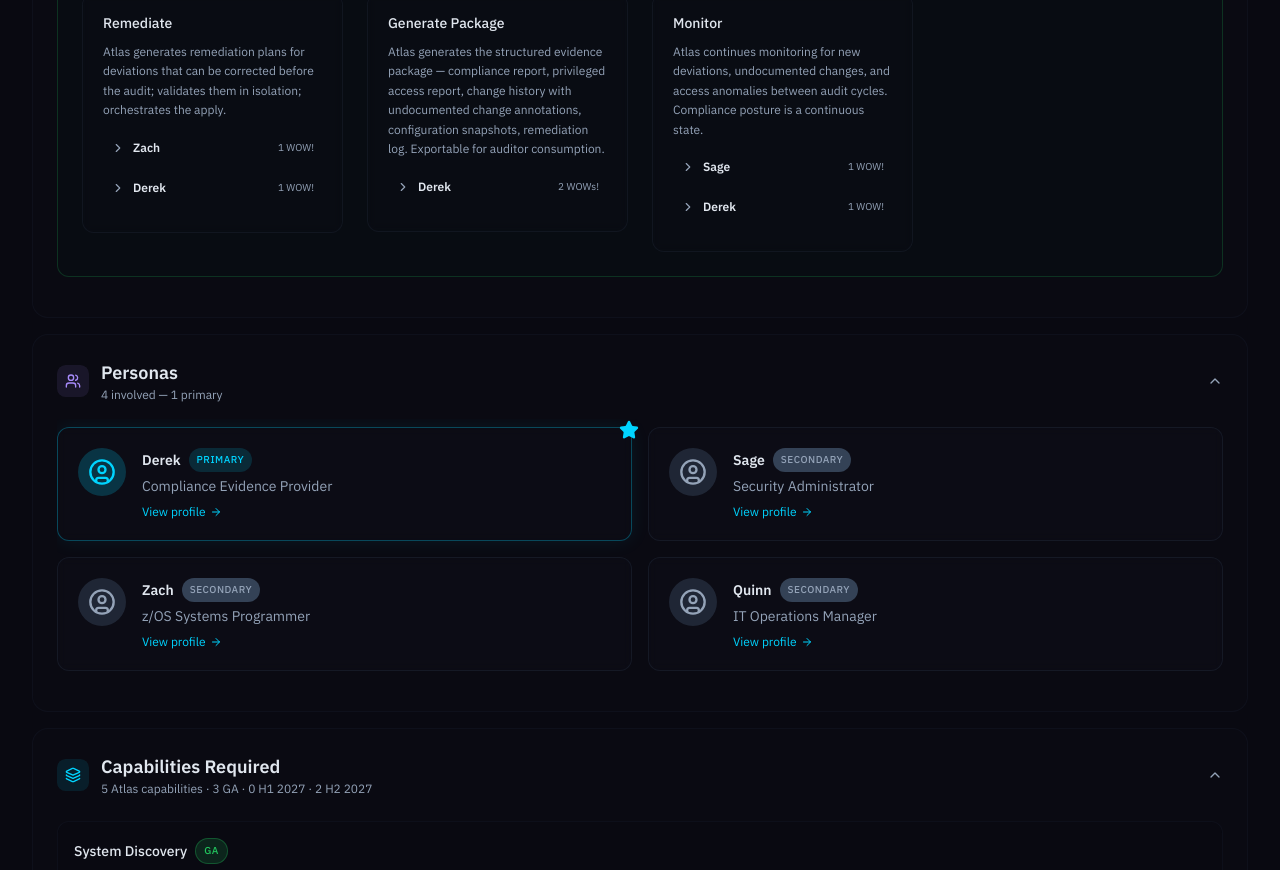
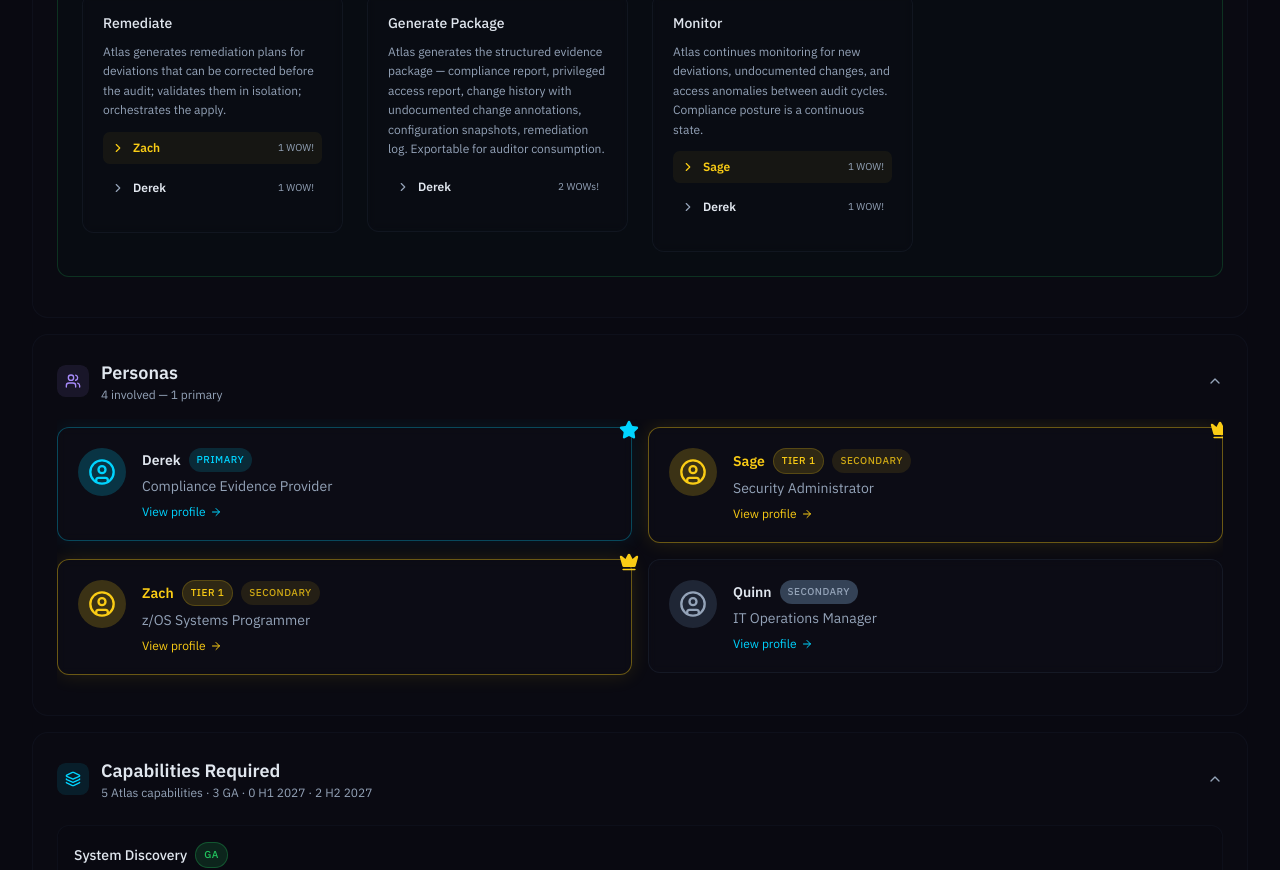
Before and after one commit to mhoss32/sg-b6d24aca-d63b-4ab2-bc2a-15a5c57bb0f9-1787236391, a Next.js app: page /usecase/uc-01 in a window 1280 px wide. Shown: the part 1900-2770 px from the top of the page. Built offline with nearby package versions, Linux system fonts and the light colour scheme.

Commit message:
feat(ui): add tier 1 persona highlighting

```diff
--- a/src/components/FlowDiagram.tsx
+++ b/src/components/FlowDiagram.tsx
@@ -16,7 +16,7 @@ import {
   Coins,
 } from "lucide-react";
 import type { FlowStage, FlowDiagram as FlowDiagramType, FlowMarker, ExternalTouchpoint } from "@/data/productData";
-import { externalProducts } from "@/data/productData";
+import { externalProducts, isTier1Persona } from "@/data/productData";
 import type { LucideIcon } from "lucide-react";
 import { getUnitConsumption } from "@/data/unitConsumption";
 import type { StepConsumption } from "@/data/unitConsumption";
@@ -824,18 +824,22 @@ function StageCard({
         {!isManaging && Object.entries(grouped).map(([persona, markers]) => {
           const key = `${index}-${persona}`;
           const isExpanded = expandedPersonas[key];
+          const tier1 = isTier1Persona(persona);
           return (
             <div key={persona} className="mb-2">
               <button
                 onClick={() => onTogglePersona(key)}
-                className="flex items-center gap-2 w-full text-left py-1.5 px-2 rounded-md hover:bg-muted/30 transition-colors"
+                className={cn(
+                  "flex items-center gap-2 w-full text-left py-1.5 px-2 rounded-md transition-colors",
+                  tier1 ? "hover:bg-gold/10 bg-gold/5" : "hover:bg-muted/30"
+                )}
               >
                 {isExpanded ? (
-                  <ChevronDown className="w-3.5 h-3.5 text-muted-foreground" />
+                  <ChevronDown className={cn("w-3.5 h-3.5", tier1 ? "text-gold" : "text-muted-foreground")} />
                 ) : (
-                  <ChevronRight className="w-3.5 h-3.5 text-muted-foreground" />
+                  <ChevronRight className={cn("w-3.5 h-3.5", tier1 ? "text-gold" : "text-muted-foreground")} />
                 )}
-                <span className="text-xs font-semibold text-foreground">{persona}</span>
+                <span className={cn("text-xs font-semibold", tier1 ? "text-gold" : "text-foreground")}>{persona}</span>
                 <span className="text-[10px] text-muted-foreground ml-auto">
                   {markers.length} {markers.length === 1 ? ("pain" in config ? "pain point" : "WOW!") : ("pain" in config ? "pain points" : "WOWs!")}
                 </span>
--- a/src/components/PersonaCard.tsx
+++ b/src/components/PersonaCard.tsx
@@ -2,8 +2,9 @@
 
 import React from "react";
 import Link from "next/link";
-import { User, Star, UserCircle, ArrowRight } from "lucide-react";
+import { User, Star, UserCircle, ArrowRight, Crown } from "lucide-react";
 import type { Persona } from "@/data/productData";
+import { isTier1Persona } from "@/data/productData";
 
 export interface PersonaCardProps {
   persona: Persona;
@@ -12,18 +13,27 @@ export interface PersonaCardProps {
 
 export function PersonaCard({ persona, href }: PersonaCardProps) {
   const isPrimary = persona.engagement === "Primary";
+  const tier1 = isTier1Persona(persona.name);
+
   const content = (
     <div
       className={cn(
         "relative rounded-xl border p-5 transition-all duration-300",
         "bg-card/50 backdrop-blur-sm",
-        "hover:border-cyan/40 hover:bg-card/80",
-        isPrimary
+        tier1
+          ? "border-gold/40 shadow-[0_0_20px_rgba(250,204,21,0.12)] hover:border-gold/60 hover:bg-card/80"
+          : "hover:border-cyan/40 hover:bg-card/80",
+        !tier1 && isPrimary
           ? "border-cyan/30 shadow-[0_0_20px_rgba(0,212,255,0.08)]"
-          : "border-border/40"
+          : !tier1 && "border-border/40"
       )}
     >
-      {isPrimary && (
+      {tier1 && (
+        <div className="absolute -top-2 -right-2">
+          <Crown className="w-5 h-5 text-gold fill-gold" />
+        </div>
+      )}
+      {!tier1 && isPrimary && (
         <div className="absolute -top-2 -right-2">
           <Star className="w-5 h-5 text-cyan fill-cyan" />
         </div>
@@ -32,24 +42,33 @@ export function PersonaCard({ persona, href }: PersonaCardProps) {
         <div
           className={cn(
             "flex-shrink-0 w-12 h-12 rounded-full flex items-center justify-center",
-            isPrimary
-              ? "bg-cyan/20 text-cyan"
-              : "bg-muted/50 text-muted-foreground"
+            tier1
+              ? "bg-gold/20 text-gold"
+              : isPrimary
+                ? "bg-cyan/20 text-cyan"
+                : "bg-muted/50 text-muted-foreground"
           )}
         >
           <UserCircle className="w-7 h-7" />
         </div>
         <div className="min-w-0 flex-1">
           <div className="flex items-center gap-2 mb-1">
-            <h4 className="font-semibold text-foreground truncate">
+            <h4 className={cn("font-semibold truncate", tier1 ? "text-gold" : "text-foreground")}>
               {persona.name}
             </h4>
+            {tier1 && (
+              <span className="text-[10px] uppercase tracking-wider font-medium px-2 py-0.5 rounded-full bg-gold/15 text-gold border border-gold/20">
+                Tier 1
+              </span>
+            )}
             <span
               className={cn(
                 "text-[10px] uppercase tracking-wider font-medium px-2 py-0.5 rounded-full",
-                isPrimary
-                  ? "bg-cyan/15 text-cyan"
-                  : "bg-muted text-muted-foreground"
+                tier1
+                  ? "bg-gold/10 text-gold/80"
+                  : isPrimary
+                    ? "bg-cyan/15 text-cyan"
+                    : "bg-muted text-muted-foreground"
               )}
             >
               {persona.engagement}
@@ -57,7 +76,10 @@ export function PersonaCard({ persona, href }: PersonaCardProps) {
           </div>
           <p className="text-sm text-muted-foreground mb-2">{persona.role}</p>
           {href && (
-            <div className="flex items-center gap-1 text-xs text-cyan group-hover:text-cyan-light transition-colors">
+            <div className={cn(
+              "flex items-center gap-1 text-xs group-hover:transition-colors",
+              tier1 ? "text-gold group-hover:text-gold" : "text-cyan group-hover:text-cyan-light"
+            )}>
               <span>View profile</span>
               <ArrowRight className="w-3 h-3" />
             </div>
--- a/src/data/productData.ts
+++ b/src/data/productData.ts
@@ -14,6 +14,12 @@ export interface PersonaInfo {
   concerns: string[];
   painPoints?: string[];
   quote?: string;
+}
+
+export const TIER_1_PERSONAS = ["Zach", "Stan", "Angie", "Kathleen", "Sage"];
+
+export function isTier1Persona(name: string): boolean {
+  return TIER_1_PERSONAS.includes(name);
 }
 
 export interface FlowStage {
--- a/src/pages/persona/[name].tsx
+++ b/src/pages/persona/[name].tsx
@@ -1,8 +1,8 @@
 import React, { useState } from "react";
 import { useRouter } from "next/router";
 import Link from "next/link";
-import { ArrowLeft, Network, UserCircle, Star, ArrowRight, ExternalLink, ChevronDown } from "lucide-react";
-import { personaData, getPersonaUseCases, useCaseDetails } from "@/data/productData";
+import { ArrowLeft, Network, UserCircle, Star, ArrowRight, ExternalLink, ChevronDown, Crown } from "lucide-react";
+import { personaData, getPersonaUseCases, useCaseDetails, isTier1Persona } from "@/data/productData";
 import { SEO } from "@/components/SEO";
 
 export default function PersonaDetailPage() {
@@ -26,6 +26,7 @@ export default function PersonaDetailPage() {
     );
   }
 
+  const tier1 = isTier1Persona(persona.name);
   const { primary, secondary } = getPersonaUseCases(persona.name);
 
   return (
@@ -50,11 +51,24 @@ export default function PersonaDetailPage() {
         {/* Persona Header */}
         <section>
           <div className="flex items-center gap-4 mb-6">
-            <div className="w-16 h-16 rounded-full bg-cyan/15 text-cyan flex items-center justify-center">
+            <div className={cn(
+              "w-16 h-16 rounded-full flex items-center justify-center",
+              tier1 ? "bg-gold/15 text-gold" : "bg-cyan/15 text-cyan"
+            )}>
               <UserCircle className="w-9 h-9" />
             </div>
             <div>
-              <h1 className="text-3xl sm:text-4xl font-bold text-foreground">{persona.name}</h1>
+              <div className="flex items-center gap-3 mb-1">
+                <h1 className={cn("text-3xl sm:text-4xl font-bold", tier1 ? "text-gold" : "text-foreground")}>
+                  {persona.name}
+                </h1>
+                {tier1 && (
+                  <span className="inline-flex items-center gap-1.5 text-[10px] uppercase tracking-wider font-medium px-3 py-1 rounded-full bg-gold/15 text-gold border border-gold/20">
+                    <Crown className="w-3 h-3" />
+                    Tier 1 Persona
+                  </span>
+                )}
+              </div>
               <p className="text-lg text-muted-foreground">{persona.role}</p>
             </div>
           </div>
@@ -68,8 +82,11 @@ export default function PersonaDetailPage() {
               </div>
 
               {persona.quote && (
-                <div className="rounded-xl border-l-4 border-cyan bg-cyan/5 p-5">
-                  <p className="text-foreground italic leading-relaxed">"{persona.quote}"</p>
+                <div className={cn(
+                  "rounded-xl border-l-4 p-5",
+                  tier1 ? "border-gold bg-gold/5" : "border-cyan bg-cyan/5"
+                )}>
+                  <p className={cn("italic leading-relaxed", tier1 ? "text-gold/90" : "text-foreground")}>"{persona.quote}"</p>
                 </div>
               )}
 
@@ -79,7 +96,7 @@ export default function PersonaDetailPage() {
                   <ul className="space-y-2">
                     {persona.painPoints.map((point, i) => (
                       <li key={i} className="flex items-start gap-2 text-muted-foreground">
-                        <span className="text-cyan mt-1">•</span>
+                        <span className={cn("mt-1", tier1 ? "text-gold" : "text-cyan")}>•</span>
                         <span>{point}</span>
                       </li>
                     ))}
--- a/src/styles/globals.css
+++ b/src/styles/globals.css
@@ -104,6 +104,9 @@
   .glow-purple {
     box-shadow: 0 0 12px rgba(167, 139, 250, 0.4), 0 0 40px rgba(167, 139, 250, 0.1);
   }
+  .glow-gold {
+    box-shadow: 0 0 12px rgba(250, 204, 21, 0.4), 0 0 40px rgba(250, 204, 21, 0.1);
+  }
   .glow-line {
     filter: drop-shadow(0 0 4px rgba(0, 212, 255, 0.2));
   }
--- a/tailwind.config.ts
+++ b/tailwind.config.ts
@@ -96,6 +96,11 @@ const config: Config = {
           light: "rgba(34, 197, 94, 0.15)",
           glow: "rgba(34, 197, 94, 0.4)",
         },
+        gold: {
+          DEFAULT: "#FACC15",
+          light: "rgba(250, 204, 21, 0.15)",
+          glow: "rgba(250, 204, 21, 0.4)",
+        },
       },
       fontFamily: {
         sans: ["IBM Plex Sans", "system-ui", "sans-serif"],
```
